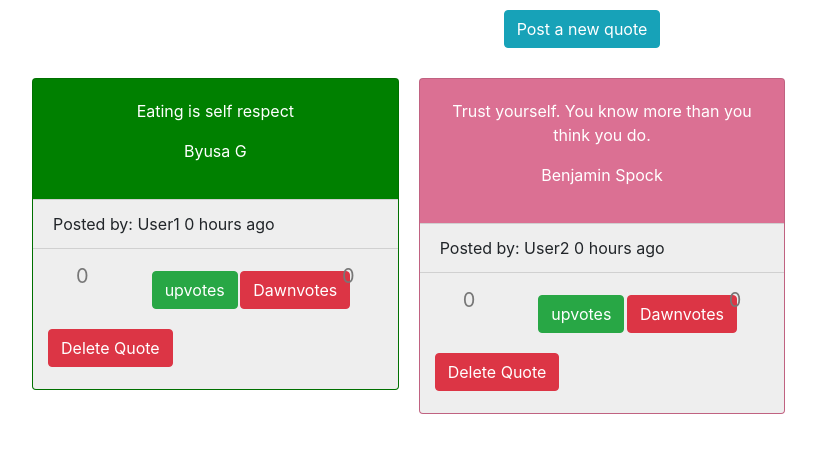
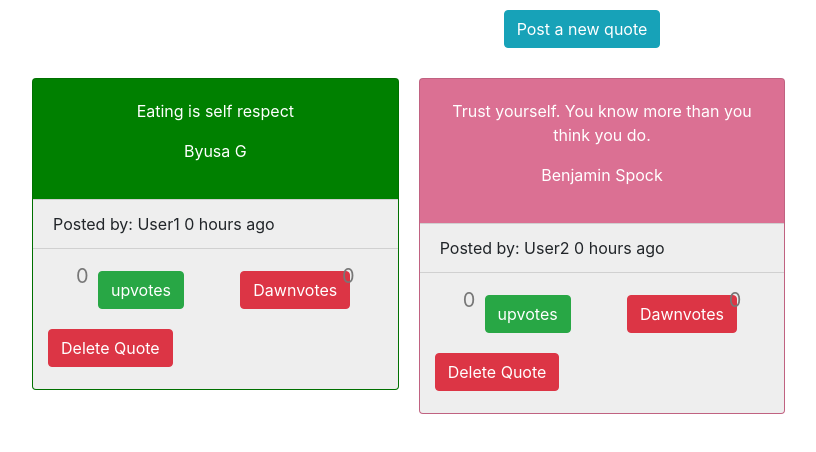
Before and after one commit to byusa123/quotesApp, an Angular app: page / in a window 1280 px wide. Shown: the top 452 px of the page, without its empty margins (58-874 px from the left). Built offline with nearby package versions, Linux system fonts and the light colour scheme.

Commit message:
alignment buttons

```diff
--- a/src/app/quote/quote.component.html
+++ b/src/app/quote/quote.component.html
@@ -51,7 +51,7 @@
                 {{quote.upvotes}}
               </div>
               <div class="col-3 action" (click)="quote.upvotes = quote.upvotes + 1">
-                <button class="btn btn-success">upvotes</button>
+                <button style="margin-left: -50px;" class="btn btn-success">upvotes</button>
 
               </div>
               <div class="col-3 action" (click)="quote.downvotes = quote.downvotes + 1">
```
